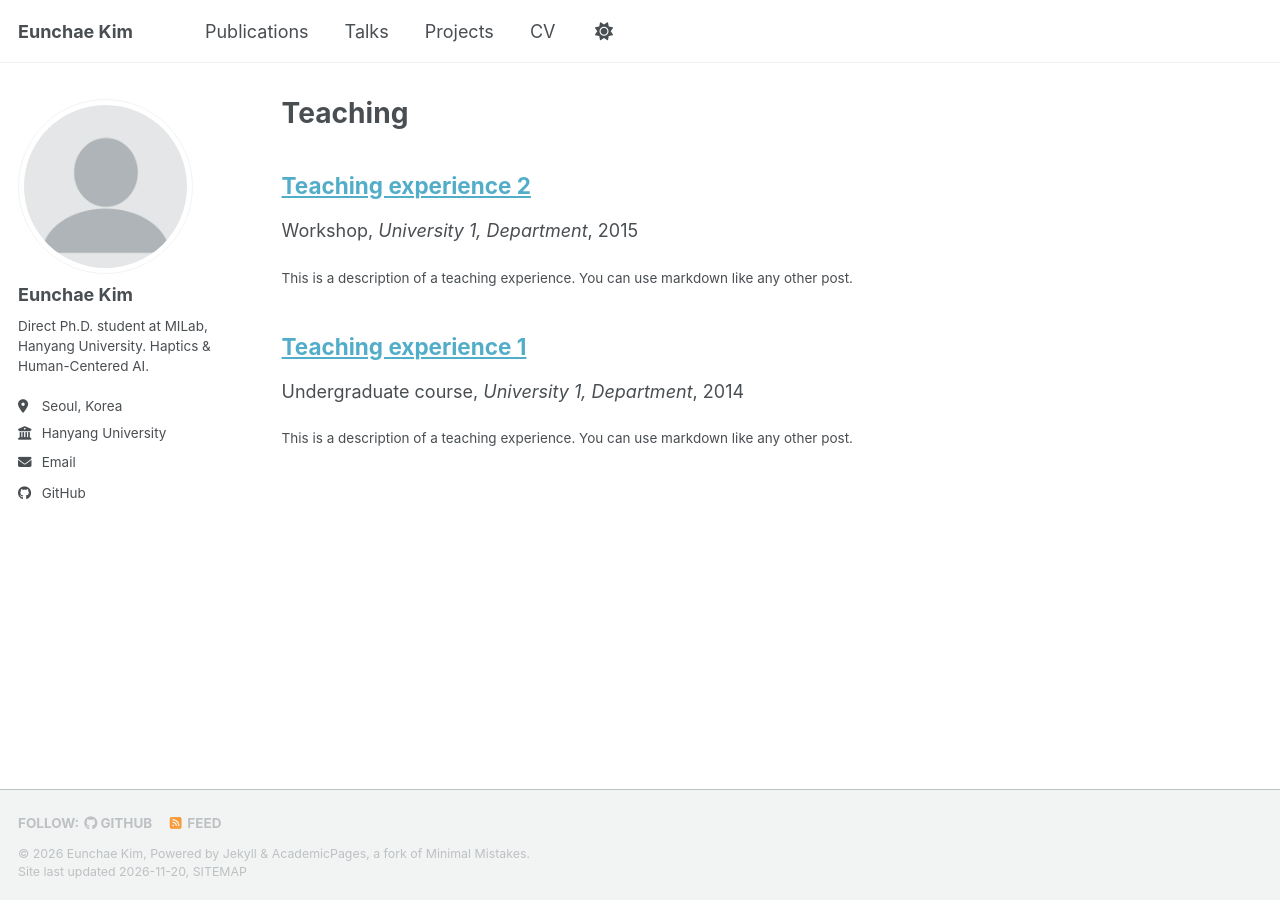
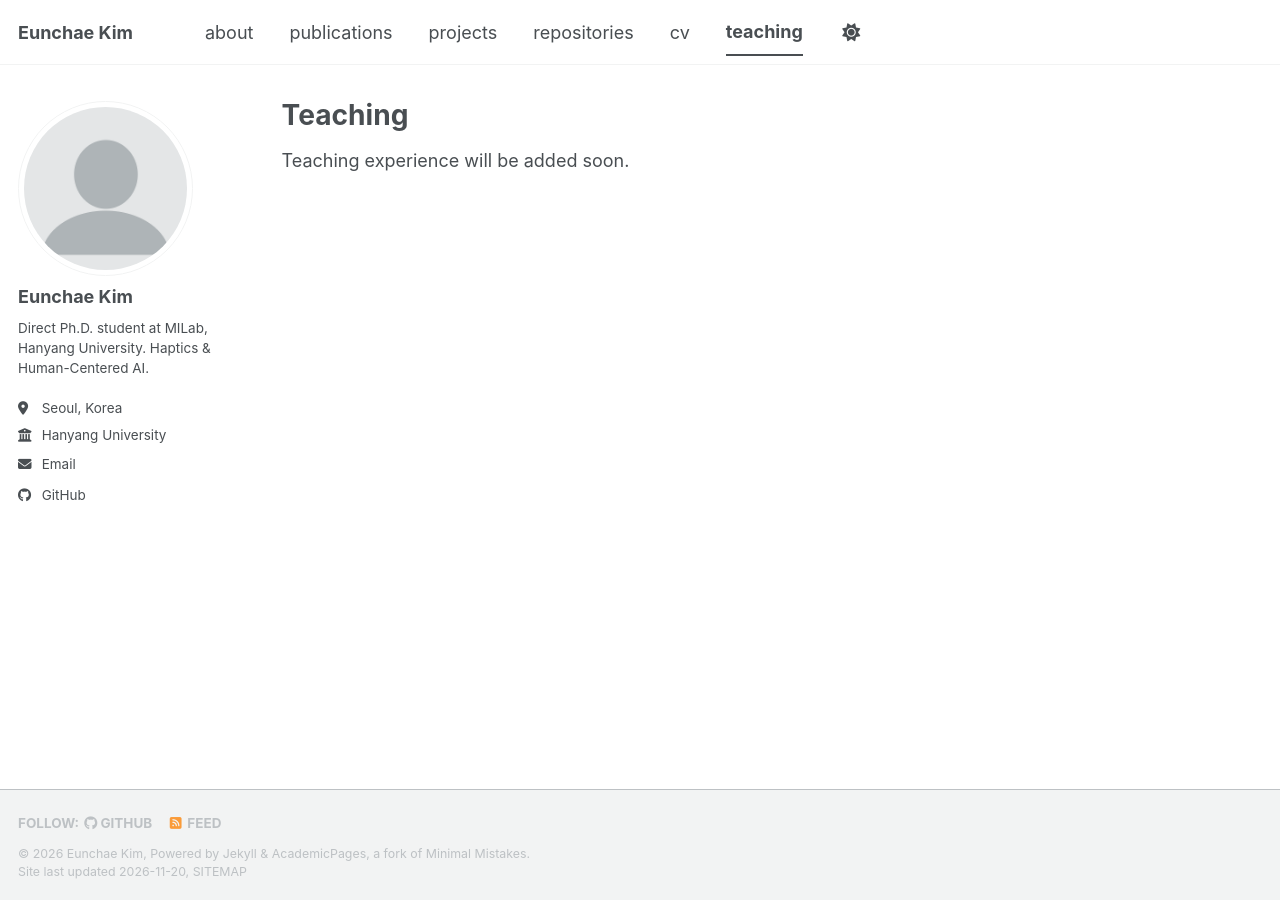
Before and after one commit to eun022/eun022.github.io, a Jekyll site: the page built from _pages/teaching.html, in a window 1280 px wide. Built offline with Jekyll 4.4.1, drawn with Linux system fonts in a browser that asks for light colours; a script bundle is joined from its source files by our own code; a style sheet for code colours, icons or effects is not loaded.

Commit message:
Restructure navigation and clarify Ph.D. status
Use a lowercase about/publications/projects/repositories/cv/teaching
menu, add a GitHub repositories page, clear template teaching entries,
and drop the M.S. wording from the CV.

Co-Authored-By: Claude Opus 5.5 <noreply@anthropic.com>

```diff
--- a/_data/navigation.yml
+++ b/_data/navigation.yml
@@ -1,14 +1,20 @@
 # The following is the order of the links in the header of the website.
 
 main:
-  - title: "Publications"
+  - title: "about"
+    url: /
+
+  - title: "publications"
     url: /publications/
 
-  - title: "Talks"
-    url: /talks/
-
-  - title: "Projects"
+  - title: "projects"
     url: /portfolio/
 
-  - title: "CV"
+  - title: "repositories"
+    url: /repositories/
+
+  - title: "cv"
     url: /cv/
+
+  - title: "teaching"
+    url: /teaching/
--- a/_includes/masthead.html
+++ b/_includes/masthead.html
@@ -13,7 +13,7 @@
             {% else %}
               {% assign domain = base_path %}
             {% endif %}
-            <li class="masthead__menu-item {% if page.url contains link.url and link.url != '/' %}selected{% endif %}">
+            <li class="masthead__menu-item {% if link.url == '/' %}{% if page.url == '/' or page.url == '/index.html' %}selected{% endif %}{% elsif page.url contains link.url %}selected{% endif %}">
               <a href="{{ domain }}{{ link.url }}">{{ link.title }}</a>
             </li>
           {% endfor %}
--- a/_pages/portfolio.html
+++ b/_pages/portfolio.html
@@ -1,6 +1,6 @@
 ---
 layout: archive
-title: "Portfolio"
+title: "Projects"
 permalink: /portfolio/
 author_profile: true
 ---
--- a/_pages/teaching.html
+++ b/_pages/teaching.html
@@ -7,6 +7,10 @@ author_profile: true
 
 {% include base_path %}
 
+{% if site.teaching.size == 0 %}
+  <p>Teaching experience will be added soon.</p>
+{% endif %}
+
 {% for post in site.teaching reversed %}
   {% include archive-single.html %}
 {% endfor %}
--- a/_teaching/2014-spring-teaching-1.md
+++ /dev/null
@@ -1,20 +0,0 @@
----
-title: "Teaching experience 1"
-collection: teaching
-type: "Undergraduate course"
-permalink: /teaching/2014-spring-teaching-1
-venue: "University 1, Department"
-date: 2014-01-01
-location: "City, Country"
----
-
-This is a description of a teaching experience. You can use markdown like any other post.
-
-Heading 1
-======
-
-Heading 2
-======
-
-Heading 3
-======
--- a/_teaching/2015-spring-teaching-2.md
+++ /dev/null
@@ -1,20 +0,0 @@
----
-title: "Teaching experience 2"
-collection: teaching
-type: "Workshop"
-permalink: /teaching/2015-spring-teaching-1
-venue: "University 1, Department"
-date: 2015-01-01
-location: "City, Country"
----
-
-This is a description of a teaching experience. You can use markdown like any other post.
-
-Heading 1
-======
-
-Heading 2
-======
-
-Heading 3
-======
```
Also changed, not shown: _pages/cv.md (+2 -2 lines), _pages/repositories.html (added, +57 -0 lines).
